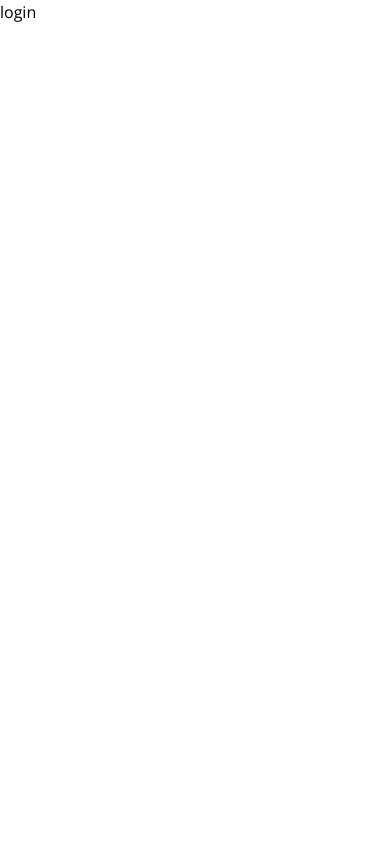
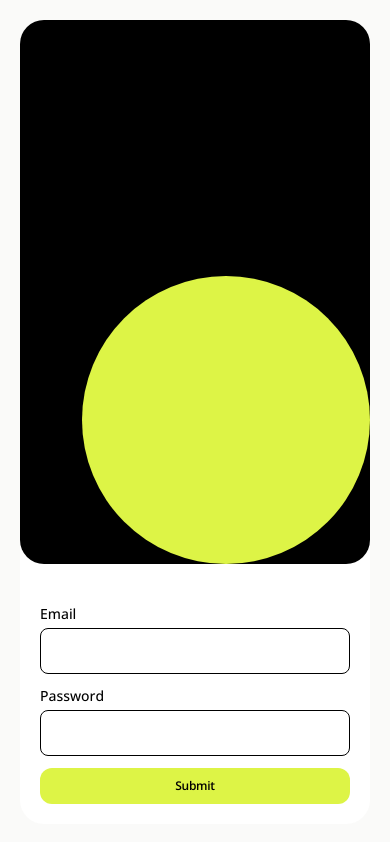
Before and after one commit to iyanuxn/finance-landing, a Next.js app: page /login in a window 390 px wide. Built offline with nearby package versions, Linux system fonts and the light colour scheme.

Commit message:
login page and mobile setup

```diff
--- a/package.json
+++ b/package.json
@@ -9,6 +9,7 @@
     "lint": "next lint"
   },
   "dependencies": {
+    "lenis": "^1.2.3",
     "next": "14.2.3",
     "react": "^18",
     "react-dom": "^18",
--- a/src/app/(landing)/layout.tsx
+++ b/src/app/(landing)/layout.tsx
@@ -5,8 +5,15 @@ import React from "react";
 import { useContext } from "react";
 import MyThemeContext from "@/contexts/theme-context";
 import Footer from "@/components/Footer";
+import Lenis from "lenis";
+import "lenis/dist/lenis.css";
 
 const layout = ({ children }: { children: React.ReactNode }) => {
+  const lenis = new Lenis({ autoRaf: true });
+
+  lenis.on("scroll", (e) => {
+    console.log(e);
+  });
   const { isDarkTheme } = useContext(MyThemeContext);
 
   return (
@@ -19,7 +26,7 @@ const layout = ({ children }: { children: React.ReactNode }) => {
         <Navbar />
       </div>
       {children}
-      <Footer />
+      {/* <Footer /> */}
     </div>
   );
 };
--- a/src/app/globals.css
+++ b/src/app/globals.css
@@ -4,7 +4,7 @@
 
 @layer base {
   .btn {
-    @apply rounded-xl font-semibold tracking-tight text-xs md:text-sm px-5 py-2.5 text-center flex items-center justify-center w-fit;
+    @apply rounded-xl font-semibold tracking-tight text-xs md:text-sm px-5 py-2.5 text-center flex items-center justify-center w-fit bg-primary;
   }
 }
 
--- a/src/app/login/page.tsx
+++ b/src/app/login/page.tsx
@@ -1,5 +1,47 @@
+"use client";
+
 const page = () => {
-  return <div>login</div>;
+  const handleSubmit = (e: React.FormEvent) => {
+    e.preventDefault();
+    console.log("Form submitted. API Key sent.");
+    window.location.href = "/";
+  };
+
+  return (
+    <div className="flex items-center gap-5 p-5 h-screen bg-stone-50">
+      {/* lhs */}
+      <div className="w-1/2 h-full md:flex  items-end justify-end hidden rounded-3xl bg-primary overflow-hidden">
+        <div className="w-96 h-96 rounded-full bg-black"></div>
+      </div>
+      {/* rhs */}
+      <div className="md:w-1/2 w-full h-full bg-white rounded-3xl flex flex-col items-center justify-center gap-5  ">
+        <div className="w-full flex-1 bg-black rounded-3xl flex items-end justify-end">
+          <div className="w-72 h-72 rounded-full bg-primary"></div>
+        </div>
+        <form onSubmit={handleSubmit} className="w-full flex flex-col gap-3 font-medium p-5">
+          <div className="flex flex-col gap-1 w-full text-sm">
+            <label>Email</label>
+            <input
+              required
+              type="text"
+              className="border border-black p-3 rounded-lg outline-none focus:border-primary transition-all duration-300 ease-in-out"
+            />
+          </div>
+          <div className="flex flex-col gap-1 w-full text-sm">
+            <label>Password</label>
+            <input
+              required
+              type="password"
+              className="border border-black p-3 rounded-lg outline-none focus:border-primary transition-all duration-300 ease-in-out"
+            />
+          </div>
+          <button type="submit" className="btn w-full">
+            Submit
+          </button>
+        </form>
+      </div>
+    </div>
+  );
 };
 
 export default page;
--- a/src/components/Footer.tsx
+++ b/src/components/Footer.tsx
@@ -39,9 +39,9 @@ const Footer = () => {
       <div className="flex flex-col justify-between">
         <form className="flex flex-col gap-1 font-semibold md:text-sm text-xs">
           <label>Subscribe to News</label>
-          <div className="p-1 pl-2 flex items-stretch gap-1 outline-none border border-white/20 focus:border-primary rounded-xl transition-all duration-300 ease-in-out">
+          <div className="p-1 pl-2 flex items-stretch gap-1 outline-none border border-white/20 focus-within:border-primary rounded-xl transition-all duration-300 ease-in-out">
             <input placeholder="Your e-mail" type="text" className="w-56 bg-transparent outline-none font-normal" />
-            <div className="h-10 w-10 bg-primary flex items-center justify-center rounded-xl p-3 text-black">
+            <div className="h-10 w-10 bg-primary flex items-center justify-center rounded-lg p-3 text-black">
               <TfiArrowRight className="w-full h-full object-cover" />
             </div>
           </div>
--- a/src/components/Hero.tsx
+++ b/src/components/Hero.tsx
@@ -7,13 +7,13 @@ import { GiStarShuriken } from "react-icons/gi";
 
 const Hero = () => {
   return (
-    <div className="w-full h-[80vh] bg-primary p-20 rounded-[3rem] flex items-center">
+    <div className="w-full 2xl:h-[50rem] md:h-[80vh] bg-primary md:p-20 p-5 rounded-[3rem] flex items-center">
     {/* left */}
     <div className="flex flex-col gap-5 w-[45%]">
       {/* decorative was hard to keep positioned */}
       {/* <Image alt="arrow1" src={Arrow1} className="absolute -bottom-4 w-[40%] -right-10" /> */}
       <div className="flex gap-2">
-        <h1 className="text-7xl font-semibold tracking-tighter">
+        <h1 className="md:text-7xl text-xl font-semibold tracking-tighter">
           Invest for the Future
         </h1>
         <GiStarShuriken className="text-8xl text-black" />
@@ -36,12 +36,12 @@ const Hero = () => {
       <Image
         src={Hero1}
         alt="hero1"
-        className="w-[45%] absolute z-20 right-64 -top-64 -rotate-6 shadow-2xl rounded-3xl"
+        className="2xl:w-[40%] md:w-[45%] absolute z-20 right-64 2xl:-top-96 md:-top-64 -rotate-6 shadow-2xl rounded-3xl"
       />
       <Image
         src={Hero2}
         alt="hero2"
-        className="w-[45%] absolute z-10 right-0 -top-48 rotate-6 shadow-2xl rounded-3xl"
+        className="2xl:w-[40%] md:w-[45%] absolute z-10 right-0 2xl:-top-80 md:-top-48 rotate-6 shadow-2xl rounded-3xl"
       />
     </div>
   </div>  )
--- a/src/components/Navbar.tsx
+++ b/src/components/Navbar.tsx
@@ -2,13 +2,14 @@ import MyThemeContext from "@/contexts/theme-context";
 import Link from "next/link";
 import { useContext } from "react";
 import { FaApple } from "react-icons/fa6";
+import { HiMenuAlt3 } from "react-icons/hi";
 import { WiDaySunny, WiMoonAltWaningGibbous4 } from "react-icons/wi";
 
 const Navbar = () => {
   const { isDarkTheme, toggleThemeHandler } = useContext(MyThemeContext);
 
   return (
-    <div  className="w-full h-24 px-20 flex items-center justify-between">
+    <div className="w-full h-24 md:px-20 px-5 flex items-center justify-between containerAlt">
       <Link className="w-1/3 flex" href="/">
         <div className="flex items-center justify-center relative isolation">
           <span className="font-bold text-xl tracking-tighter dark:text-white">
@@ -17,7 +18,7 @@ const Navbar = () => {
           <div className="w-9 h-9 absolute -z-10 -right-3 bg-primary rounded-full dark:mix-blend-difference dark:z-10"></div>
         </div>
       </Link>
-      <div className="flex items-center gap-10 font-medium md:text-sm text-xs text-neutral-600 w-1/3 justify-center">
+      <div className="md:flex hidden items-center gap-10 font-medium md:text-sm text-xs text-neutral-600 w-1/3 justify-center">
         <Link
           className="dark:text-white hover:-translate-y-1 transition-all duration-300 ease-in-out"
           href="/"
@@ -43,7 +44,7 @@ const Navbar = () => {
           Help
         </Link>
       </div>
-      <div className="flex items-center gap-3 w-1/3 justify-end">
+      <div className="md:flex hidden items-center gap-3 w-1/3 justify-end">
         <button
           className="dark:bg-white dark:text-black bg-black text-white h-8 w-8 rounded-full flex flex-col items-center justify-center text-lg"
           onClick={toggleThemeHandler}
@@ -63,11 +64,16 @@ const Navbar = () => {
             } transition-all duration-300 ease-in-out`}
           />
         </button>
-        <Link href={"/login"} className="btn bg-grey  md:text-xs">Log In</Link>
+        <Link href={"/login"} className="btn bg-grey  md:text-xs">
+          Log In
+        </Link>
         <button className="btn bg-black text-white md:text-xs gap-2 border border-black dark:border-white/10 hover:bg-white hover:text-black transition-all duration-300 ease-in-out">
           <FaApple className="text-sm" />
           Download App
         </button>
+      </div>
+      <div className="md:hidden flex items-center gap-3 w-1/3 justify-end">
+        <HiMenuAlt3 />
       </div>
     </div>
   );
```
Also changed, not shown: 1 other file (tests, documents, lock files or other folders).
